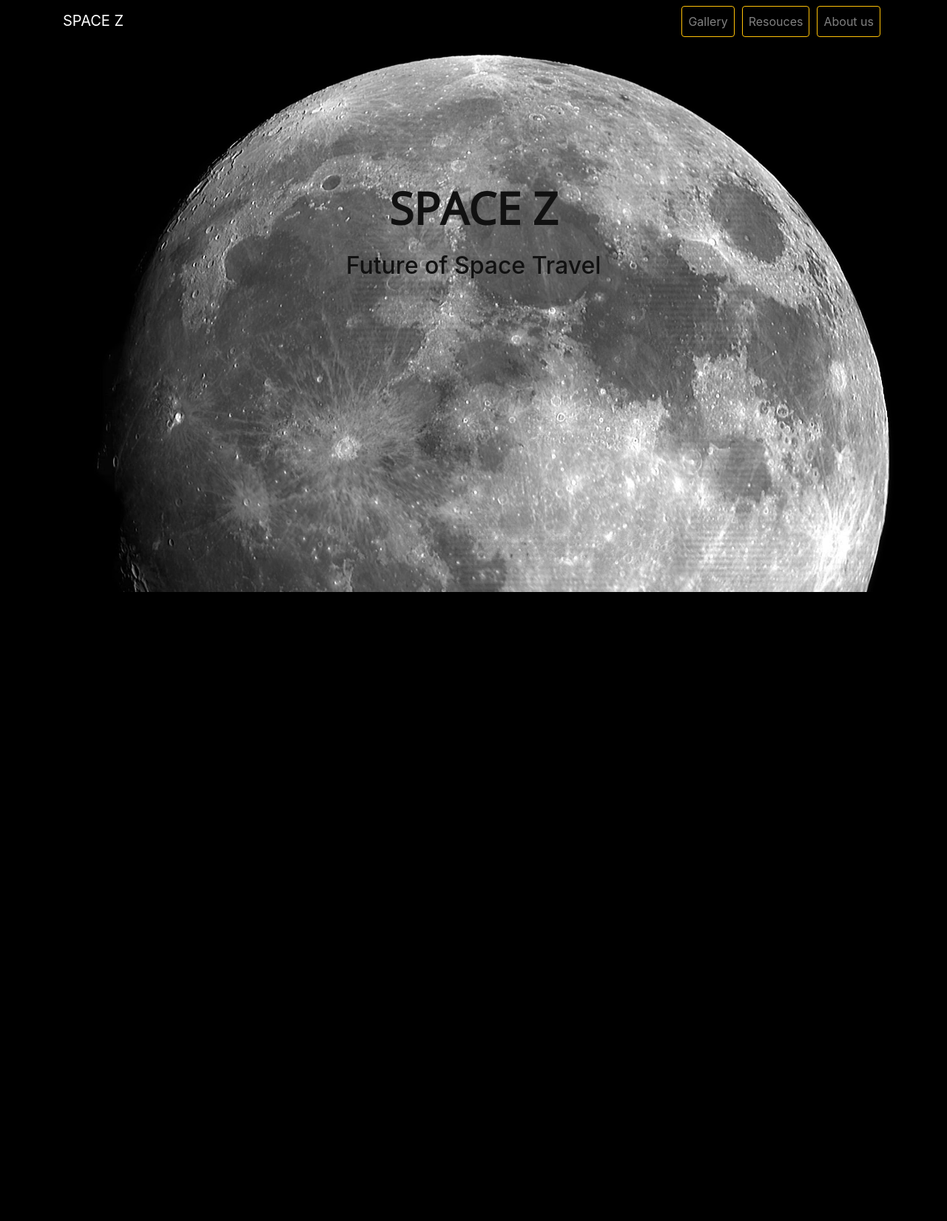
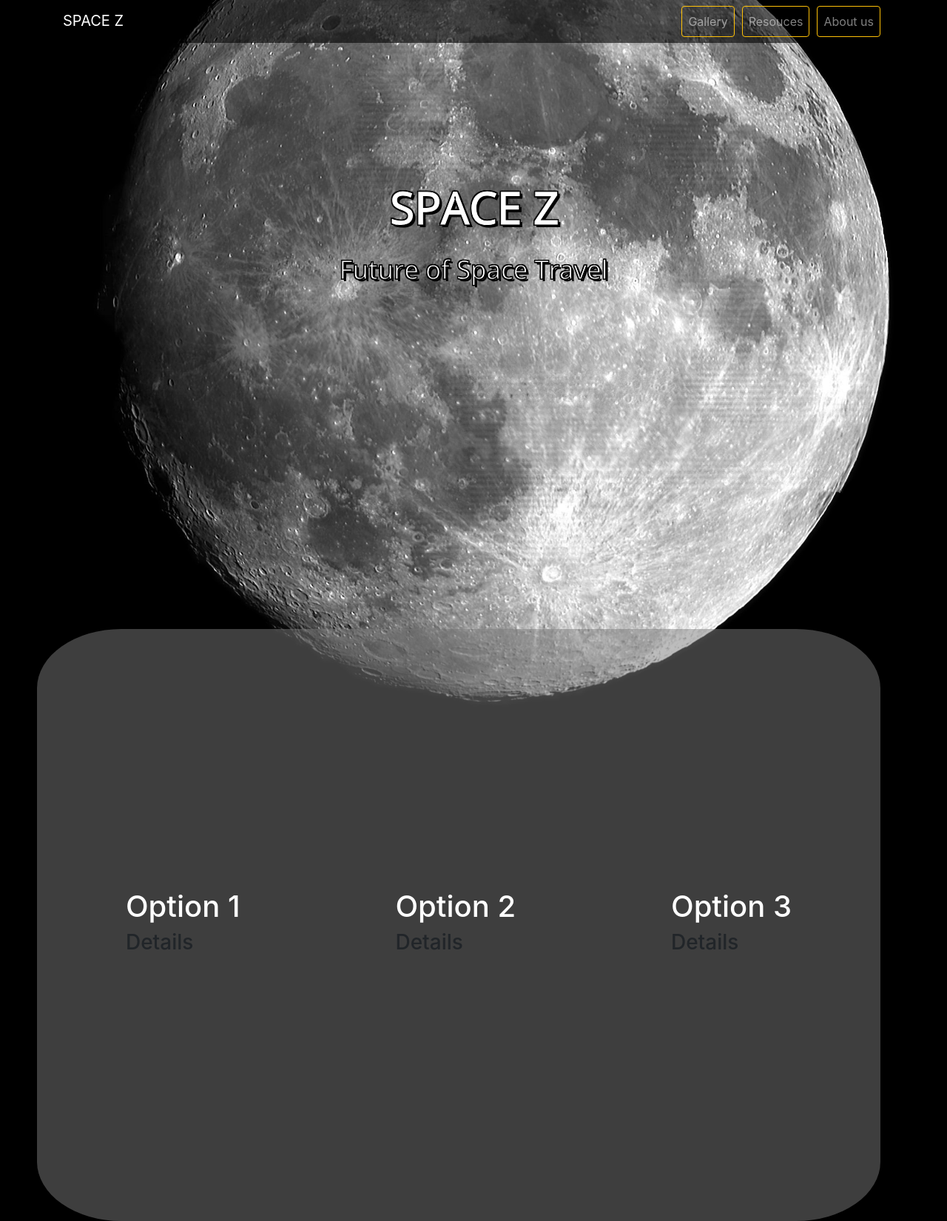
Before and after one commit to Ivor18/spacez, a PHP site: page / in a window 1280 px wide. Shown: the whole page at 74% size. Before the commit the page ends 800 px from the top, so only its background shows below. Run offline with PHP 8.4, Linux system fonts and the light colour scheme.

Commit message:
commit 4

```diff
--- a/css/styles.css
+++ b/css/styles.css
@@ -1,4 +1,36 @@
+body,html{
+  height:100%;
+}
+.row{
+  width: 100%;
+}
+.section{
+margin:50px 50px;
+display: flex;
+flex-wrap: nowrap;
+justify-content: space-around;
+align-items: center;
+background-color: rgba(125,125,125,0.5);
+height: 100%;
+border-radius: 10%;
+}
+
+.bg{
+  z-index: -1;
+  width: 100%;
+  height: 100%;
+  background-position: fixed;
+background-origin:content-box;
+background-color: #000;
+       background-size: 100%;
+background-repeat: no-repeat;
+background-position: center;
+background-image:  url("../img/bc.jpg");
+ /*   animation:1s backfade forwards;*/
+    transition: background-size 500ms ease-in;
+}
 .navbar{
+  margin-top: 0;
   background-color: rgba(0,0,0,0.6);
 }
 .fixed-top.scrolled {
@@ -19,21 +51,13 @@ flex-basis: 100%;
 
 
 .main{
-    position:absolute;
-    min-height: 100vh;
-    width: 100%;
-     color: #fff;
-     background-color:#000;
-    justify-content: center;
-    text-align: center;
-     background-size: 100%;
-background-repeat: no-repeat;
-    animation:1s backfade forwards;
-    transition: background-size 500ms ease-in;
+  height:100%;
 }
 
 .main h1{
     font: bold 60px "Open Sans", sans-serif;
+
+
 
 }
 .main h3{
@@ -44,11 +68,42 @@ background-repeat: no-repeat;
     padding: 20px 46px;
 }
 .main-content{
+  justify-content: center;
+  text-align: center;
     /*animation: 1s slidefade 1s forwards;*/
+}
+.main h1{
+    font: bold 60px "Open Sans", sans-serif;
+  -webkit-text-stroke: 1px black;
+   color: white;
+   text-shadow:
+       3px 3px 0 #000,
+     -1px -1px 0 #000,
+      1px -1px 0 #000,
+      -1px 1px 0 #000,
+       1px 1px 0 #000;
+
+
+}
+.main h2{
+    font: normal 35px "Open Sans", sans-serif;
+     -webkit-text-stroke: 1px black;
+   color: white;
+   text-shadow:
+       3px 3px 0 #000,
+     -1px -1px 0 #000,
+      1px -1px 0 #000,
+      -1px 1px 0 #000,
+       1px 1px 0 #000;
+
+}
+h1{
+  color:white;
 }
 #h1{
   opacity:0;
   animation: 1s slidefade 1s forwards;
+
 }
 #h3{
   opacity:0;
@@ -74,14 +129,11 @@ background-repeat: no-repeat;
      transform: translateY(250px);
     }
 }
-@keyframes backfade{
+/*@keyframes backfade{
   0%{
     opacity:0;
     color:#fff;
-
-
   }
-
   50%{
     opacity: 0.75;
 
@@ -96,7 +148,7 @@ background-repeat: no-repeat;
     background-image:  url("../img/bc.jpg");
 
   }
-}
+}*/
 .btn-outline-warning{
   margin: auto 5px;
 }
--- a/index.php
+++ b/index.php
@@ -8,7 +8,8 @@
    <script type="text/javascript" src="js/jquery.js"></script>
     <script type="text/javascript" src="js/jquery.backgroundMove.js"></script>
 </head>
-<body>
+<body class="bg">
+
 <nav class="navbar navbar-expand-sm fixed-top navbar-dark">
   <div class="container">
   <ul class="navbar-nav flx1">
@@ -27,6 +28,7 @@
   </ul>
 </div>
 </nav>
+
  <section class="main">
 
     <div class="main-content">
@@ -36,10 +38,33 @@
         <h2 id="h3">Future of Space Travel</h2>
       </div>
     </section>
+    <div class="row section container">
+    <div class="item">
+      <h1>Option 1</h1>
+      <h3>Details</h3>
+
+    </div>
+     <div class="item">
+      <h1>Option 2</h1>
+      <h3>Details</h3>
+
+    </div>
+     <div class="item">
+      <h1>Option 3</h1>
+      <h3>Details</h3>
+
+    </div>
+</div>
       <script type="text/javascript">
-    	$('.main').backgroundMove({
+      $('.bg').backgroundMove({
         movementStrength:'50'
       });
+//      $(window).scroll(function(){
+//     $(".bg")
+//       .css("background-size", (100-100 * $(window).scrollTop() / 450) + "%")
+//       .css("background-position",(500+"px",(100+ 100 * $(window).scrollTop()/300)+"px"));
+
+// });
     </script>
 </body>
 </html>
```
Lines whose indentation alone changed are shown as unchanged.
